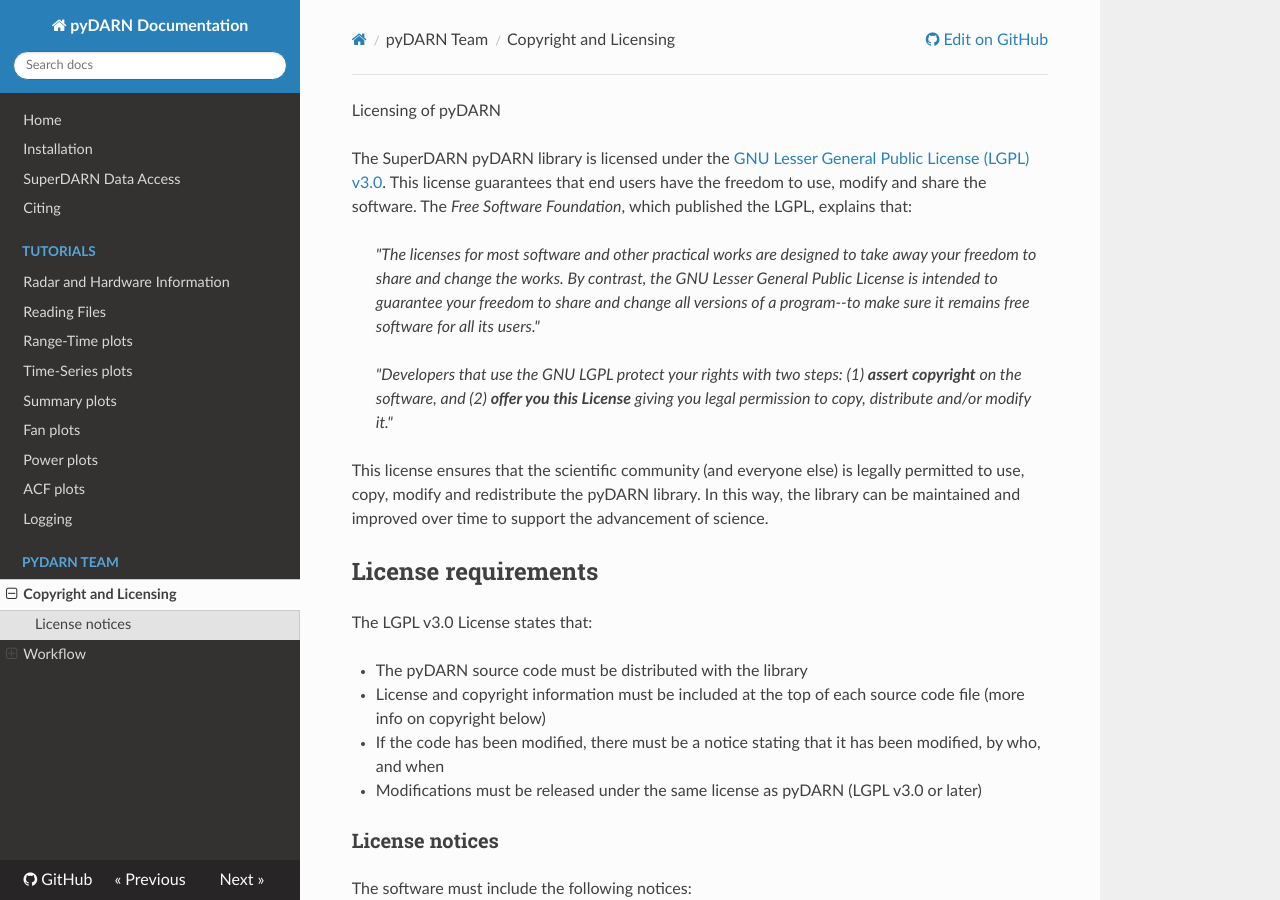
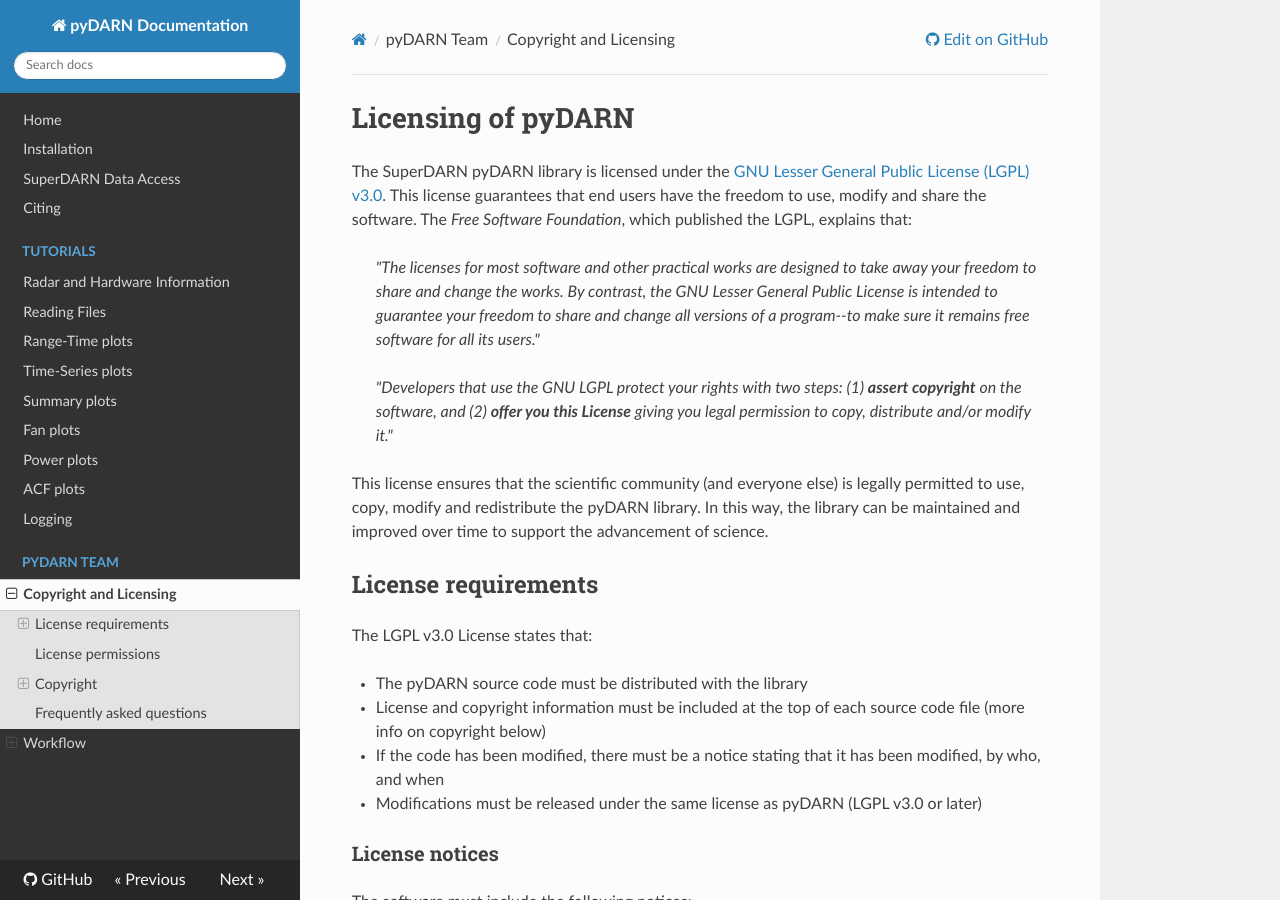
Before and after one commit to SuperDARN/pydarn, an MkDocs documentation site: the page built from docs/dev/copyright_license.md, in a window 1280 px wide and 900 px high. Built offline with MkDocs 1.6.1, drawn with Linux system fonts in a browser that asks for light colours; nearby versions of some CDN libraries.

Commit message:
Update docs/dev/copyright_license.md

```diff
--- a/docs/dev/copyright_license.md
+++ b/docs/dev/copyright_license.md
@@ -20,7 +20,7 @@
 -->
 
 
-Licensing of pyDARN
+# Licensing of pyDARN
 
 The SuperDARN pyDARN library is licensed under the [GNU Lesser General Public License (LGPL) v3.0](https://www.gnu.org/licenses/lgpl-3.0.html). This license guarantees that end users have the freedom to use, modify and share the software. The *Free Software Foundation*, which published the LGPL, explains that:
 
```
